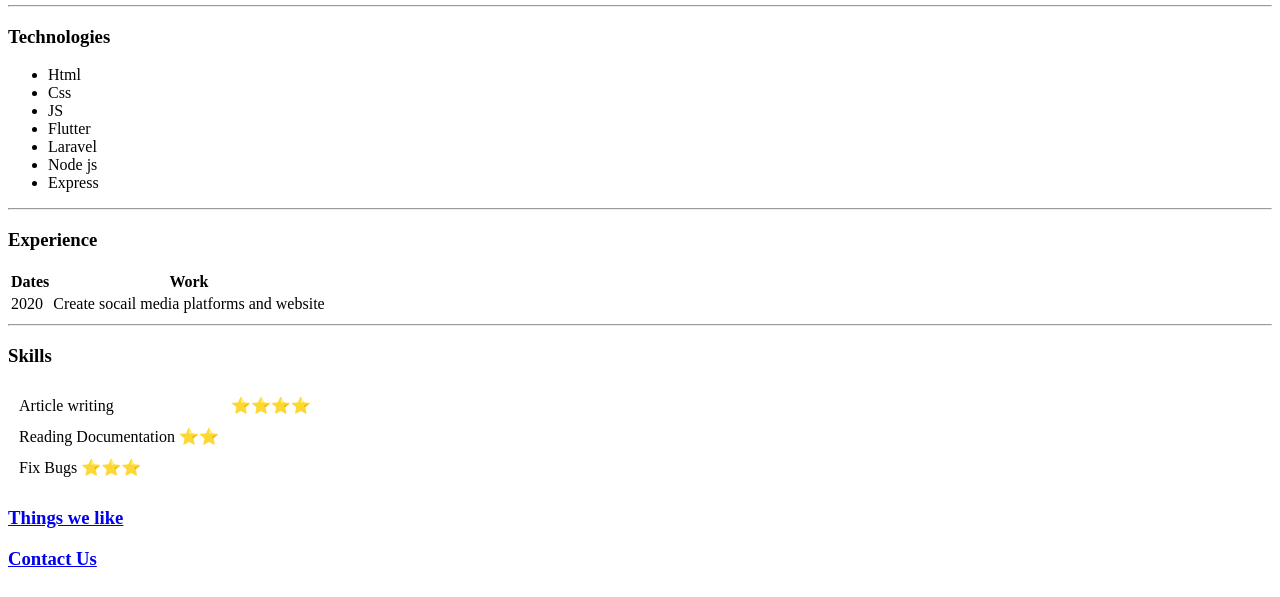
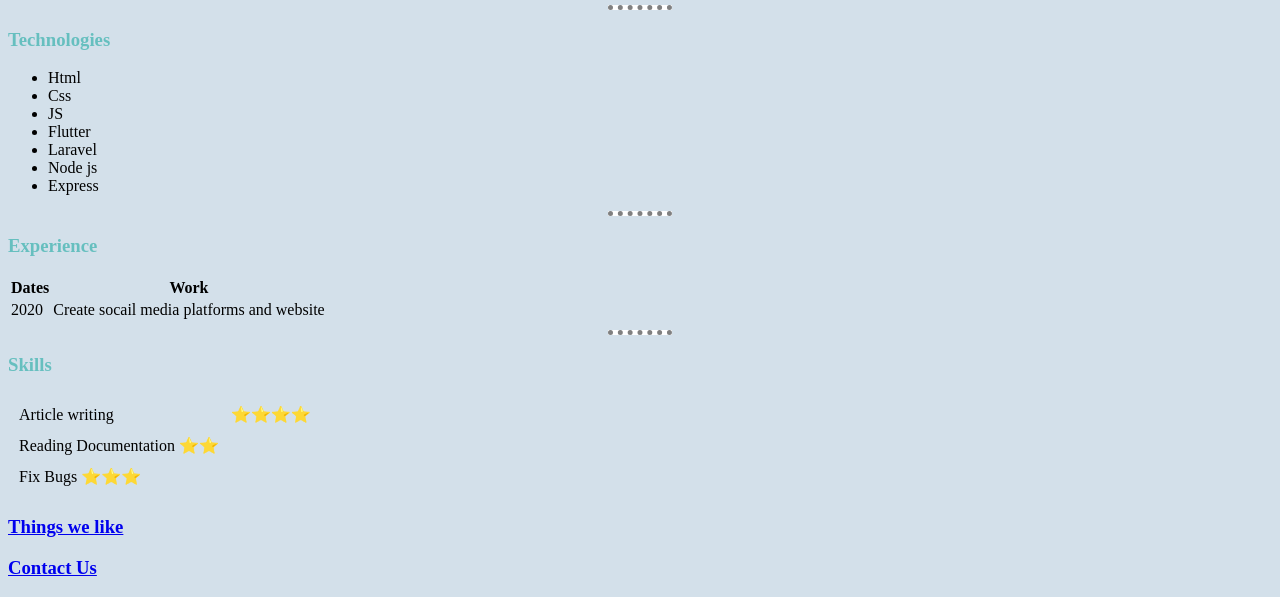
Before and after one commit to Delightfully-Nerdy/html-intro, a plain HTML site: page index.html in a window 1280 px wide. Shown: the part 257-854 px from the top of the page. Drawn offline with Linux system fonts and the light colour scheme.

Commit message:
external css

```diff
--- a/contact-me.html
+++ b/contact-me.html
@@ -1,10 +1,13 @@
 <!DOCTYPE html>
 <html lang="en">
+
 <head>
     <meta charset="UTF-8">
     <meta name="viewport" content="width=device-width, initial-scale=1.0">
+    <link rel="stylesheet" href="css/styles.css">
     <title>Delight Fully Nerdy Contact</title>
 </head>
+
 <body>
     <h1>Reach Us on</h1>
     <p>Our Address is 127.0.0.1</p>
@@ -12,12 +15,13 @@
     <p>we@delightfullynerdy.com</p>
 
     <form action="mailto:myjourneyintech@gmail.com" method="post" enctype="text/plain">
-        <label >Your Name</label>
+        <label>Your Name</label>
         <input type="text" name="yourName" value=""> <br>
         <label for="">Your Email</label>
         <input type="email" name="yourEmail" id=""><br>
         <textarea name="yourMessage" id="" cols="30" rows="10"></textarea> <br>
-        <input type="submit" name="" >
+        <input type="submit" name="">
     </form>
 </body>
+
 </html>
--- a/css/styles.css
+++ b/css/styles.css
@@ -4,9 +4,13 @@ body {
 
 hr {
   background-color: white;
-    border-style:  none;
-    border-top-style: dotted ;
+  border-style: none;
+  border-top-style: dotted;
   border-color: grey;
   border-width: 5px;
   width: 5%;
 }
+h1,
+h3 {
+  color: #66bfbf;
+}
--- a/index.html
+++ b/index.html
@@ -1,14 +1,16 @@
 <!DOCTYPE html>
 <html lang="en">
+
 <head>
   <meta charset="UTF-8" />
   <meta name="viewport" content="width=device-width, initial-scale=1.0" />
   <title>Delightfully Nerdy</title>
 
-    <link rel="stylesheet" href="/css">
+  <link rel="stylesheet" href="css/styles.css">
 
 </head>
-  <body >
+
+<body>
   <table cellspacing="20">
     <tr>
       <td>
@@ -17,7 +19,8 @@
       <td>
         <h1>Delightfully Nerdy</h1>
         <p>
-            <em>Content creation for developers at<strong> <a href="delightfully-nerdy.com">delightfully-nerdy</a>  </strong> !! </em>
+          <em>Content creation for developers at<strong> <a href="delightfully-nerdy.com">delightfully-nerdy</a>
+            </strong> !! </em>
         </p>
         <p>We are a community of thriving devs</p>
       </td>
@@ -79,4 +82,5 @@
   </h3>
 
 </body>
+
 </html>
```
Also changed, not shown: hobbies.html (+4 -0 lines). Lines whose indentation alone changed are shown as unchanged.
